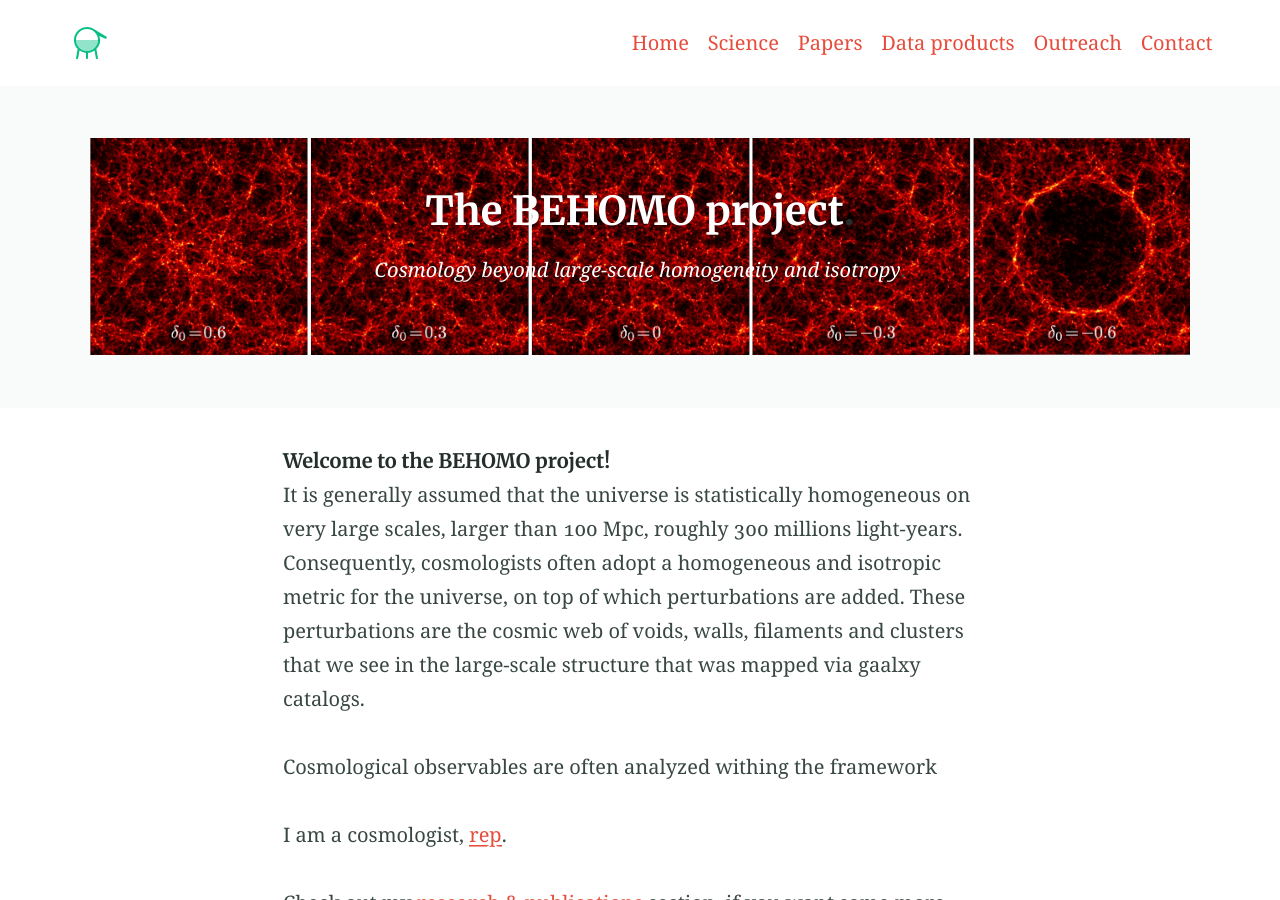
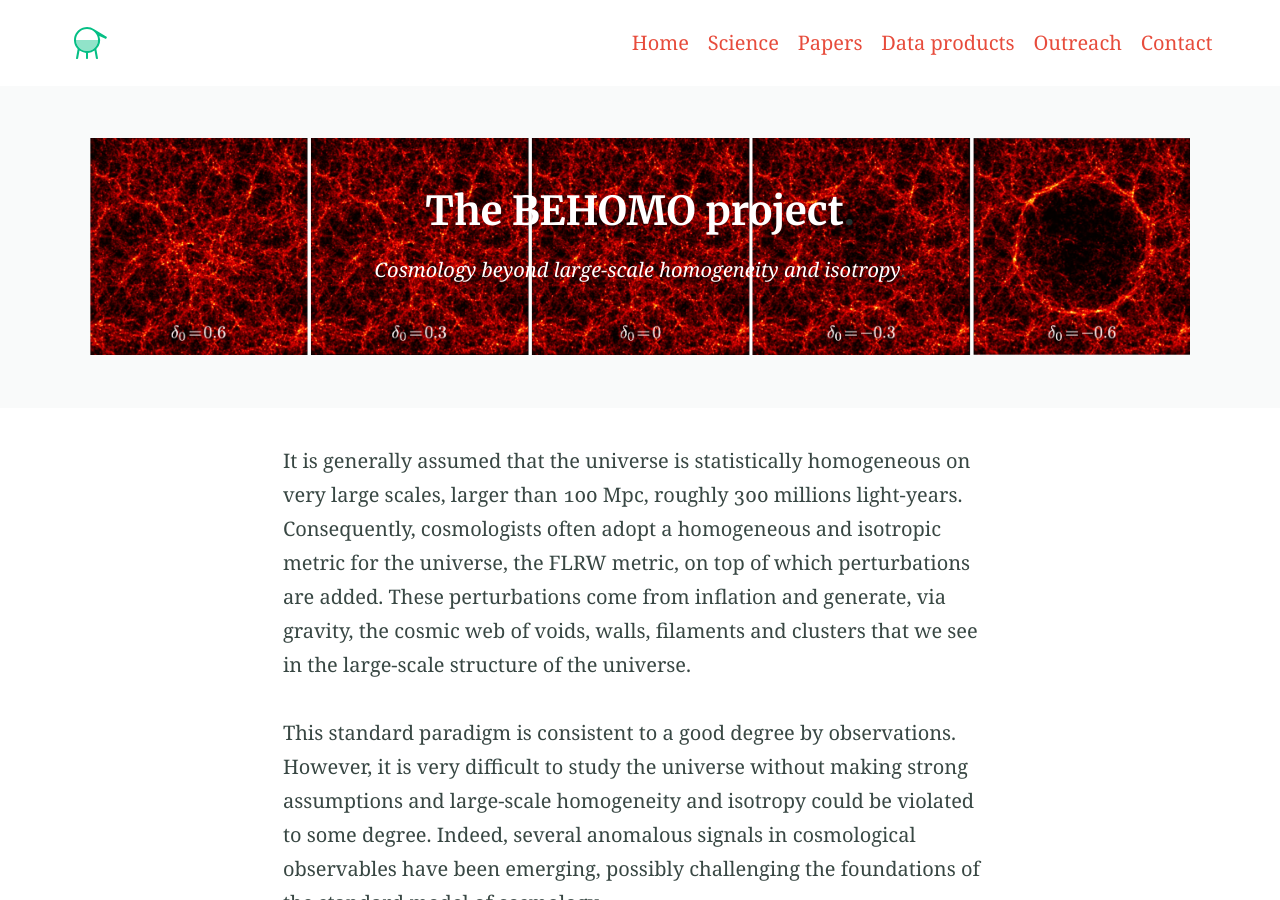
Before and after one commit to valerio-marra/BEHOMO-project, a Jekyll site: the page built from docs/index.md, in a window 1280 px wide and 900 px high. Built offline with Jekyll 4.4.1, drawn with Linux system fonts in a browser that asks for light colours; some of the changed text lies outside the part shown.

Commit message:
Update index.md

```diff
--- a/docs/index.md
+++ b/docs/index.md
@@ -13,20 +13,23 @@ aside: false
 
 <!-- <img src="/BEHOMO-project/assets/void.gif" position="left" width="299px" > -->
 
-###### Welcome to the BEHOMO project!
+<!-- ###### Welcome to the BEHOMO project! -->
 
 
-It is generally assumed that the universe is statistically homogeneous on very large scales, larger than 100 Mpc, roughly 300 millions light-years. Consequently, cosmologists often adopt a homogeneous and isotropic metric for the universe, on top of which perturbations are added. These perturbations are the cosmic web of voids, walls, filaments and clusters that we see in the large-scale structure that was mapped via gaalxy catalogs.
+It is generally assumed that the universe is statistically homogeneous on very large scales, larger than 100 Mpc, roughly 300 millions light-years. Consequently, cosmologists often adopt a homogeneous and isotropic metric for the universe, the FLRW metric, on top of which perturbations are added. These perturbations come from inflation and generate, via gravity, the cosmic web of voids, walls, filaments and clusters that we see in the large-scale structure of the universe.
+
+This standard paradigm is consistent to a good degree by observations. However, it is very difficult to study the universe without making strong assumptions and large-scale homogeneity and isotropy could be violated to some degree.
+Indeed, several anomalous signals in cosmological observables have been emerging, possibly challenging the foundations of the standard model of cosmology.
+
+The BEHOMO project studies, via the methods of numerical cosmology, the evolution of the large-scale structure on an inhomogeneous background.
+The basic idea is to introduce non-standard large-scale perturbations on top of the FLRW metric, and understand how cosmological structures evolve and how the corresponding observables are modified in an inhomogeneous universe.
+This will allow us to constrain, with present and future data, deviations from large-scale homogeneity and isotropy and place the standard model of cosmology on more solid grounds.
 
 
 
 
-Cosmological observables are often analyzed withing the framework
-
-I am a cosmologist,  [rep](https://github.com/valerio-marra/BEHOMO-project).
-
-
-Check out my [research & publications](/research_and_publications/) section, if you want some more detail about my academic interests.
+<!-- [rep](https://github.com/valerio-marra/BEHOMO-project).
+Check out my [papers](/Papers/) section, if you want some more detail about my academic interests. -->
 
 
 
```
